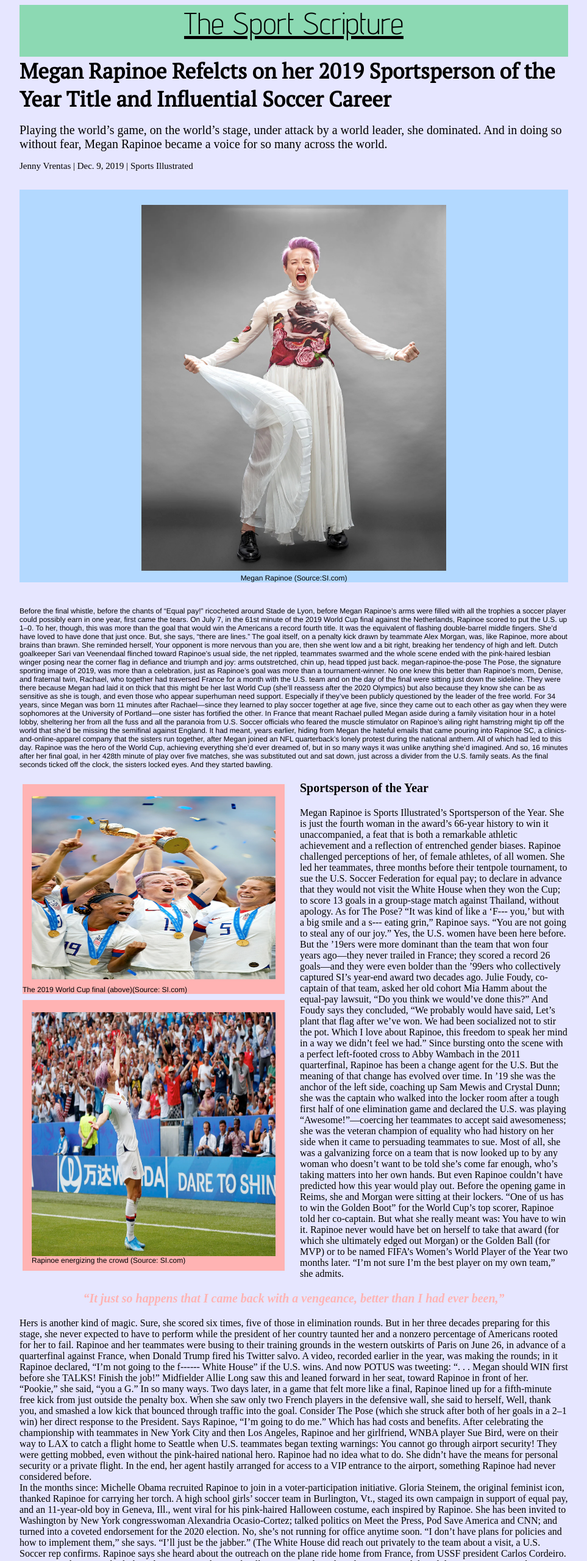
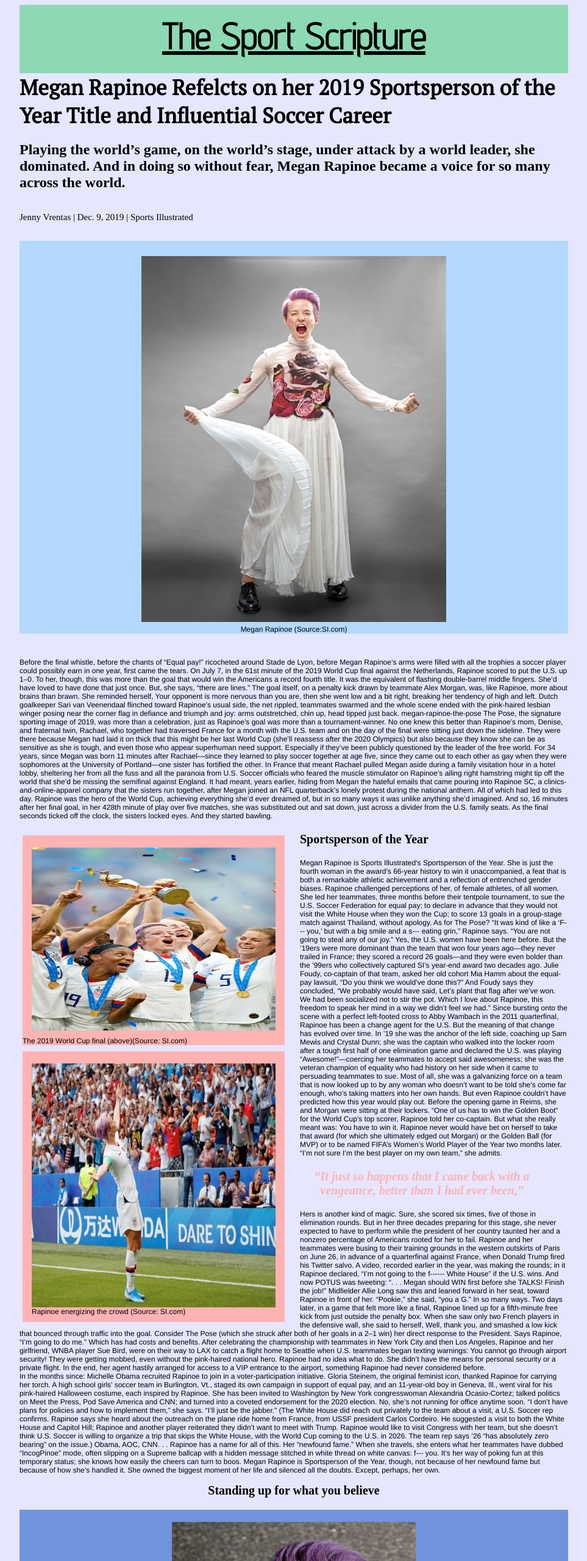
Before and after one commit to ella202/Midterm, a plain HTML site: page index.html in a window 1280 px wide. Shown: the top 2560 px of the page at 61% size, without its empty margins (158-1121 px from the left). Drawn offline with Linux system fonts and the light colour scheme.

Commit message:
Update stylesheet.css

```diff
--- a/stylesheet.css
+++ b/stylesheet.css
@@ -10,9 +10,11 @@
 
 .mast{
   font-family: "Advent Pro" , sans-serif;
-  font-size: 50px;
+  font-size: 60px;
   padding-bottom: 25px;
 background-color: #8cd9b3;
+font-weight: 600;
+padding-top:15px
 
 }
 
@@ -23,18 +25,16 @@
 padding-top: 0px;
 }
 
-h2{
-  font-family: "Noto Serif KR", serif;
-  font-weight: normal;
+
+
+.block1{
+  font-style: italic;
+  font-weight: bold;
   font-size: 20px;
+  text-align: center;
+  color: #ffb3b3;
 }
-.block1 {
-font-style: italic;
-font-weight: bold;
-font-size: 20px;
-text-align: center;
-color: #ffb3b3;
-}
+
 
 .block2{
   font-style: italic;
@@ -49,6 +49,7 @@
 font-weight:normal;
 font-size: 15px;
 padding-bottom: 30px;
+padding-top: 15px
 }
  .photo1{
    align-content: center;
@@ -93,7 +94,6 @@
    align-content: center;
    background-color: #ffb3b3;
    padding-bottom: 10px;
-   background-color: #ffb3b3;
    padding-left:15px;
    margin-right: 20px;
    padding-top: 20;
@@ -153,12 +153,12 @@
 background-color: #6f94dc;
 }
 
-p2{
+.p2{
 font-family: Helvetica, Arial, sans-serif;
 font-size: 12px;
 }
 
-p3{
+.p3{
 font-family: Helvetica, Arial, sans-serif;
 font-size: 12px;
 }
@@ -167,13 +167,26 @@
   padding-top: 20px;
 
 }
-p4{
+.p4{
   font-family: Helvetica, Arial, sans-serif;
 font-size: 12px;
 }
 
+.p5{
+  font-family: Helvetica, Arial, sans-serif;
+  font-size: 12px;
+
+}
+.p6{
+  font-family: Helvetica, Arial, sans-serif;
+font-size: 12px;}
+
+.p7{
+  font-family: Helvetica, Arial, sans-serif;
+font-size: 12px;}
+
 #readmore{
 margin-top: 20px;
 font-family: Helvetica, Arial, sans-serif;
-font-size: 20px;
+font-size: 20px
 }
```
